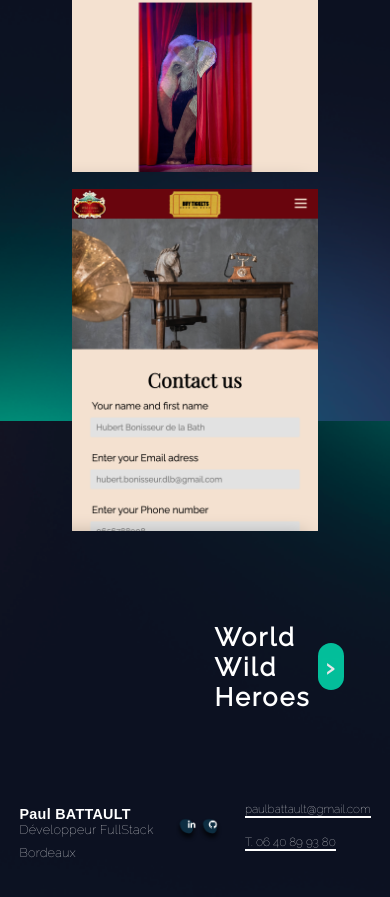
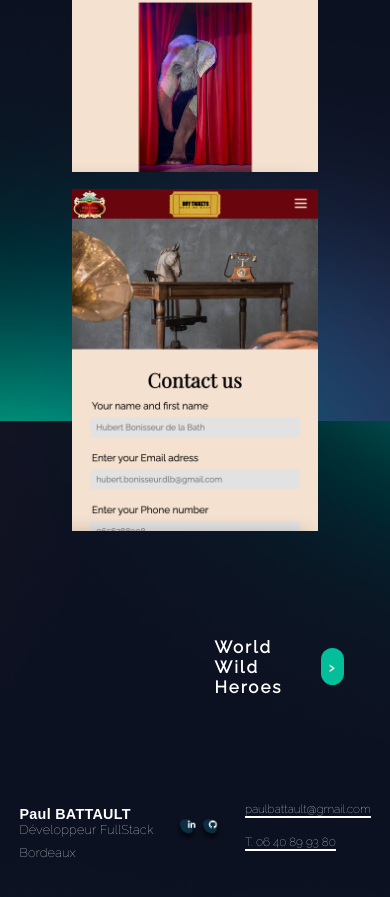
Before and after one commit to BATTAULT-p/PORTFOLIO, a React (Vite) app: page /MesProjets/0 in a window 390 px wide. Shown: the part 2111-3008 px from the top of the page. Built offline with nearby package versions, Linux system fonts and the light colour scheme.

Commit message:
change button for project

```diff
--- a/src/components/Projet.css
+++ b/src/components/Projet.css
@@ -144,7 +144,6 @@ p {
   letter-spacing: 2px;
   font-weight: 900;
   color: white;
-
 }
 .fleche{
   font-family: RalewayN;
@@ -248,4 +247,12 @@ p {
     width: 70%;
     margin: 2.5%;
   }
+    .BTNS-next p,
+    .BTNS-back p {
+      font-family: RalewayN;
+      font-size: 2vh;
+      letter-spacing: 2px;
+      font-weight: 900;
+      color: white;
+    }
 }
```
